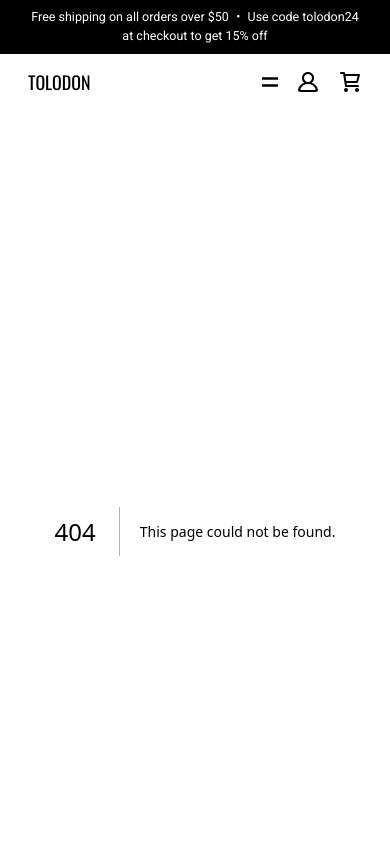
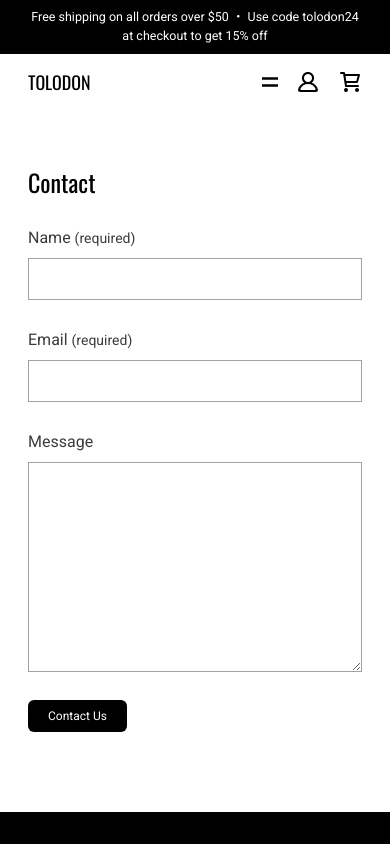
Before and after one commit to AgustioMaitimu/tolodon, a Next.js app: page /contact in a window 390 px wide. Before the commit this address had no page. Shown: the top 844 px of the page. Built offline with nearby package versions, Linux system fonts and the light colour scheme.

Commit message:
feat: added contact section, modified back button on mobile menu to return to last page

```diff
--- a/src/app/about/page.js
+++ b/src/app/about/page.js
@@ -4,18 +4,17 @@ const oswald = Oswald({ subsets: ['latin'] });
 const roboto = Roboto({ subsets: ['latin'], weight: '400' });
 import Link from 'next/link';
 
-function Blog() {
+function About() {
   return (
     <div
       className={`${roboto.className} mb-20 mt-14 flex w-full max-w-[650px] flex-col items-center gap-16 px-7`}
     >
       <div className="flex flex-col gap-6 ">
-        <Link
-          href="/blog/1"
-          className={`${oswald.className} text-2xl decoration-2 hover:underline xl:text-3xl`}
+        <div
+          className={`${oswald.className} text-2xl decoration-2 xl:text-3xl`}
         >
           About
-        </Link>
+        </div>
         <p className="text-[#3B3B3B] xl:text-lg">
           Our shop specializes in creating and selling unique and eye-catching
           geometric posters that are perfect for adding a touch of modern style
@@ -35,4 +34,4 @@ function Blog() {
   );
 }
 
-export default Blog;
+export default About;
--- /dev/null
+++ b/src/app/contact/page.js
@@ -0,0 +1,51 @@
+import React from 'react';
+import { Oswald, Roboto } from 'next/font/google';
+const oswald = Oswald({ subsets: ['latin'] });
+const roboto = Roboto({ subsets: ['latin'], weight: '400' });
+import Link from 'next/link';
+
+function Contact() {
+  return (
+    <div
+      className={`${roboto.className} mb-20 mt-14 flex w-full max-w-[650px] flex-col items-start gap-7 px-7`}
+    >
+      <h1 className={`${oswald.className} text-2xl xl:text-3xl`}>Contact</h1>
+      <div className="flex w-full flex-col gap-2 text-[#3B3B3B]">
+        <label htmlFor="fname">
+          Name <span className="text-sm">(required)</span>
+        </label>
+        <input
+          type="text"
+          id="fname"
+          name="fname"
+          className="border-[0.1px] border-gray-400 p-2"
+        />
+      </div>
+      <div className="flex w-full flex-col gap-2 text-[#3B3B3B]">
+        <label htmlFor="fname">
+          Email <span className="text-sm">(required)</span>
+        </label>
+        <input
+          type="email"
+          id="fname"
+          name="fname"
+          className="border-[0.1px] border-gray-400 p-2"
+        />
+      </div>
+      <div className="flex w-full flex-col gap-2 text-[#3B3B3B]">
+        <label htmlFor="fname">Message</label>
+        <textarea
+          id="fname"
+          name="fname"
+          rows={8}
+          className="border-[0.1px] border-gray-400 px-3 py-2"
+        />
+      </div>
+      <button className="rounded-md bg-black px-5 py-2 text-xs text-white">
+        Contact Us
+      </button>
+    </div>
+  );
+}
+
+export default Contact;
--- a/src/app/menu/page.js
+++ b/src/app/menu/page.jsx
@@ -1,23 +1,28 @@
+'use client';
+
 import Link from 'next/link';
 import React from 'react';
 import { Roboto } from 'next/font/google';
 import Image from 'next/legacy/image';
+import { useRouter } from 'next/navigation';
 
 const roboto = Roboto({ subsets: ['latin'], weight: '400' });
 
-function page() {
+function Menu() {
+  const router = useRouter();
+
   return (
     <div
       className={`fixed top-0 flex h-screen w-screen flex-col items-end gap-[5vh] bg-white px-[8vh] py-[9vh] text-sm`}
     >
-      <Link href="/" className="relative aspect-square w-6">
+      <div onClick={router.back} className="relative aspect-square w-6">
         <Image
           alt="exit"
           className="object-cover"
           layout="fill"
           src="/cross.svg"
         />
-      </Link>
+      </div>
       <Link href="/">Home</Link>
       <Link href="/blog">Blog</Link>
       <Link href="/about">About</Link>
@@ -26,4 +31,4 @@ function page() {
   );
 }
 
-export default page;
+export default Menu;
--- a/src/components/Header.jsx
+++ b/src/components/Header.jsx
@@ -1,3 +1,5 @@
+'use client';
+
 import React from 'react';
 import { Oswald, Roboto } from 'next/font/google';
 import Image from 'next/legacy/image';
@@ -24,7 +26,11 @@ export default function Header() {
             <Link href="/about">About</Link>
             <Link href="/contact">Contact</Link>
           </div>
-          <Link href="/menu" className="relative h-7 w-4 md:hidden">
+          <Link
+            href="/menu"
+            scroll={false}
+            className="relative h-7 w-4 md:hidden"
+          >
             <Image
               alt=""
               src="/menu.svg"
```
